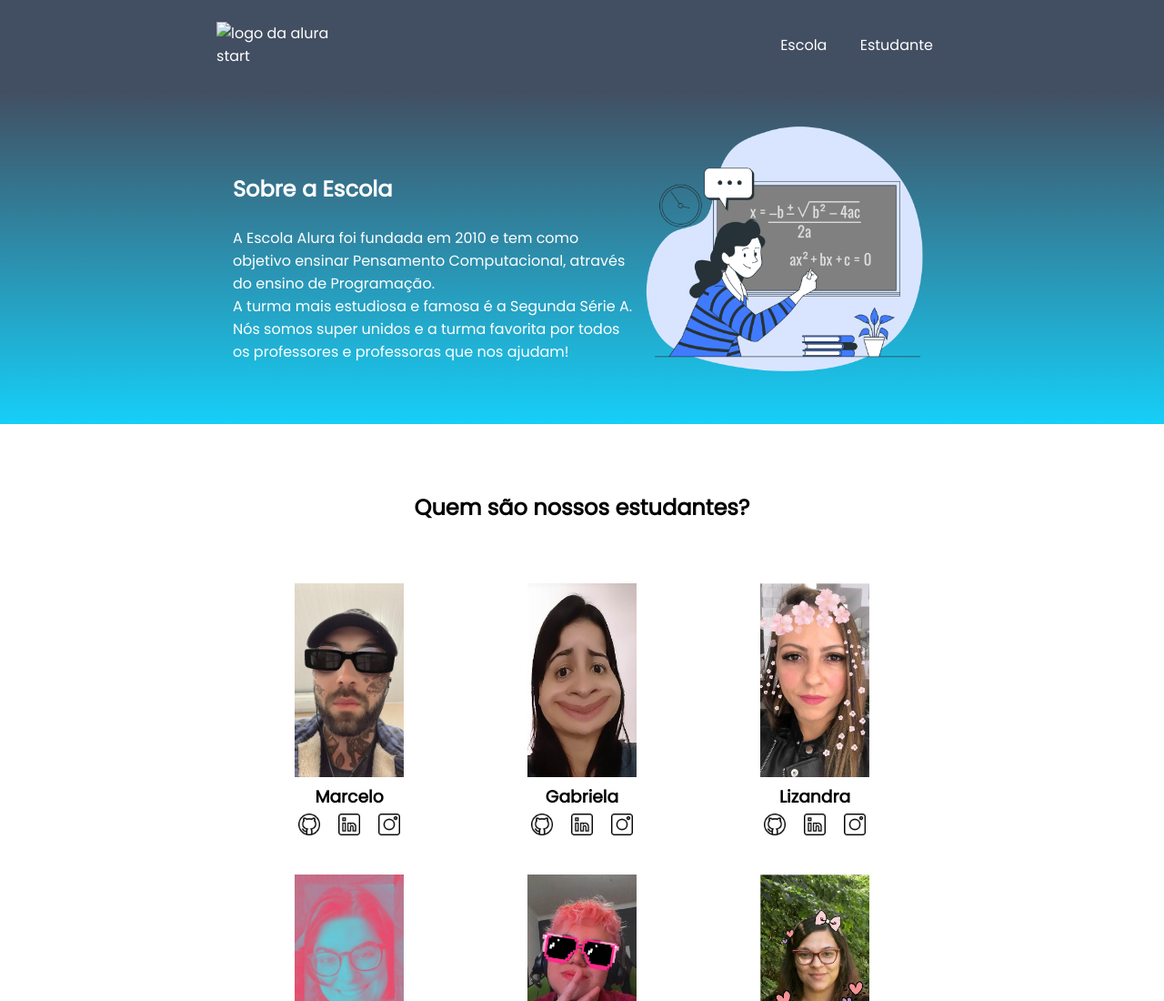
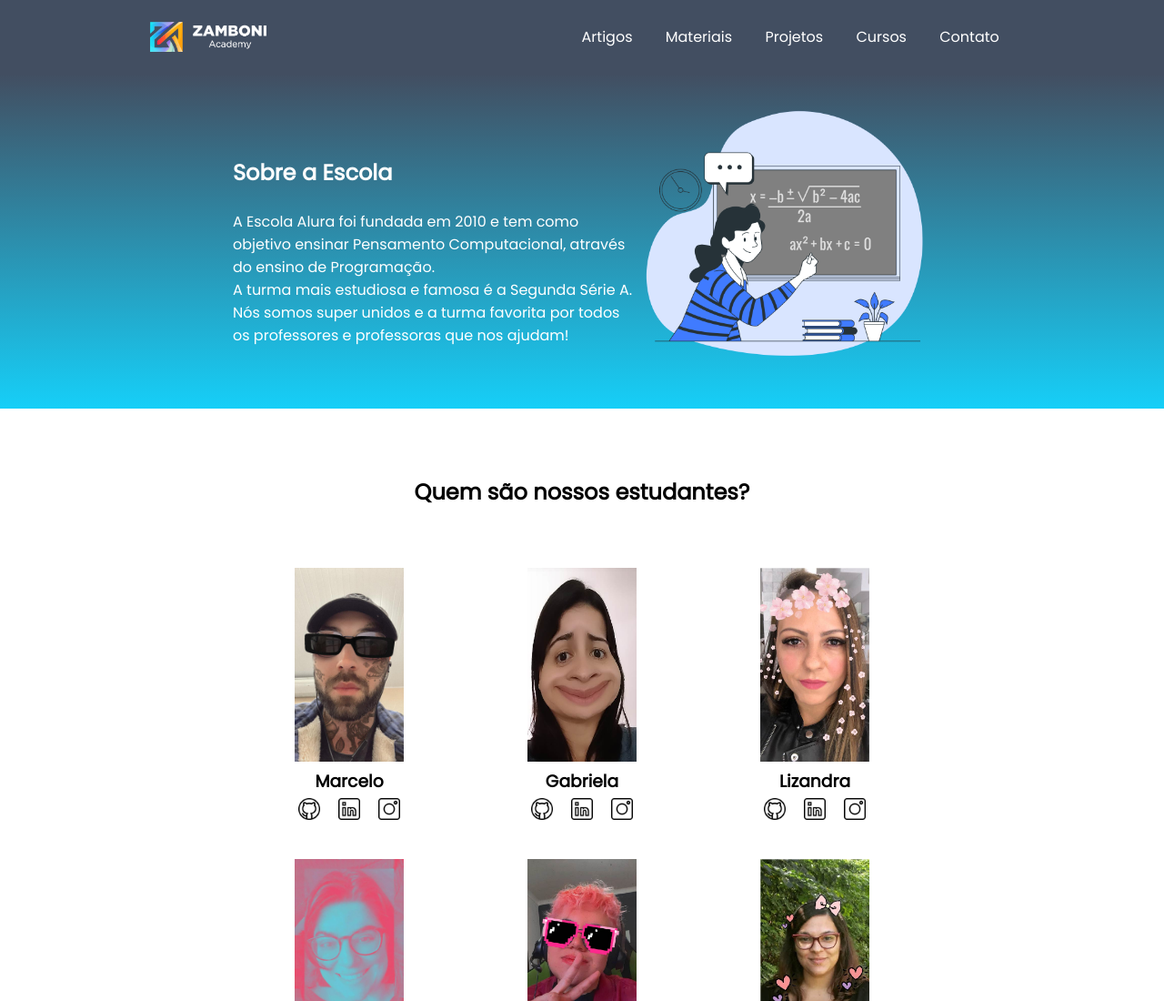
Before and after one commit to ProfPedroHZ/ZamboniAcademy, a plain HTML site: page index.html in a window 1280 px wide. Shown: the top 1100 px of the page at 91% size. Drawn offline with Linux system fonts and the light colour scheme.

Commit message:
Cabeçalho Pronto

```diff
--- a/index.html
+++ b/index.html
@@ -1,11 +1,11 @@
 <!DOCTYPE html>
-<html lang="en">
+<html lang="pt-br">
 
 <head>
     <meta charset="UTF-8">
     <meta http-equiv="X-UA-Compatible" content="IE=edge">
     <meta name="viewport" content="width=device-width, initial-scale=1.0">
-    <title>Equipe Alura Start</title>
+    <title>Zamboni Academy</title>
     <link rel="stylesheet" href="style.css">
     <link rel="preconnect" href="https://fonts.googleapis.com">
     <link rel="preconnect" href="https://fonts.gstatic.com" crossorigin>
@@ -14,11 +14,14 @@
 
 <body>
     <header class="cabecalho">
-        <img class="cabecalho-imagem" src="alurastart logo.png" alt="logo da alura start">
-        <ul class="cabecalho-lista">
-            <li class="cabecalho-lista-item"><a href="#escola">Escola</a></li>
-            <li class="cabecalho-lista-item"><a href="#estudante">Estudante</a></li>
-        </ul>
+        <img class="cabecalho-imagem" src="Logo/zamboni-academy-logo.png" alt="Logo Zamboni Academy">
+            <ul class="cabecalho-lista">
+                <li class="cabecalho-lista-item"><a href="#artigos">Artigos</a></li>
+                <li class="cabecalho-lista-item"><a href="#materiais">Materiais</a></li>
+                <li class="cabecalho-lista-item"><a href="#projetos">Projetos</a></li>
+                <li class="cabecalho-lista-item"><a href="#cursos">Cursos</a></li>
+                <li class="cabecalho-lista-item"><a href="#contato">Contato</a></li>
+            </ul>
     </header>
     <section id="escola">
         <div class="escola-div-conteudo">
```
Also changed, not shown: Logo/zamboni-academy-icon.png (renamed from zamboni-academy-icon.png), Logo/zamboni-academy-logo.png (renamed from zamboni-academy-logo.png), Logo/zamboni-academy-logo2.png (renamed from zamboni-academy-logo2.png), 1 other file.
